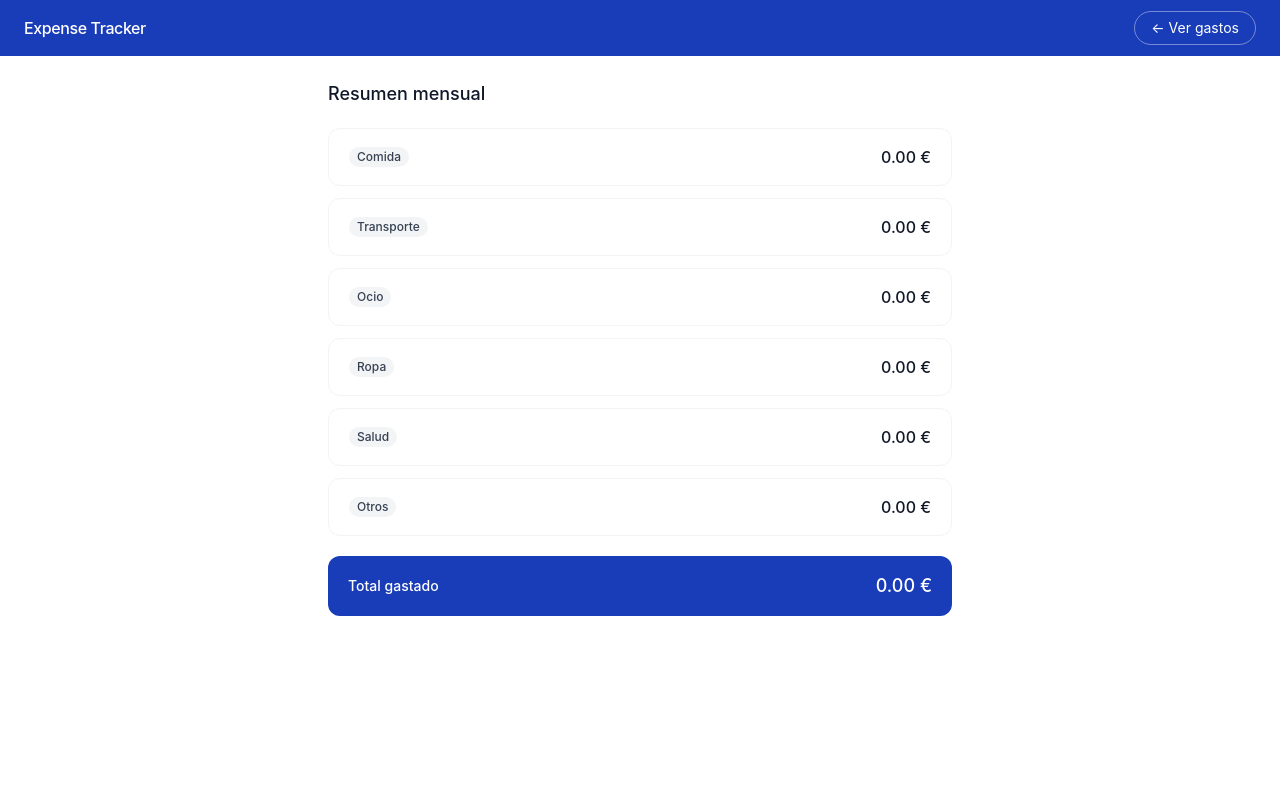
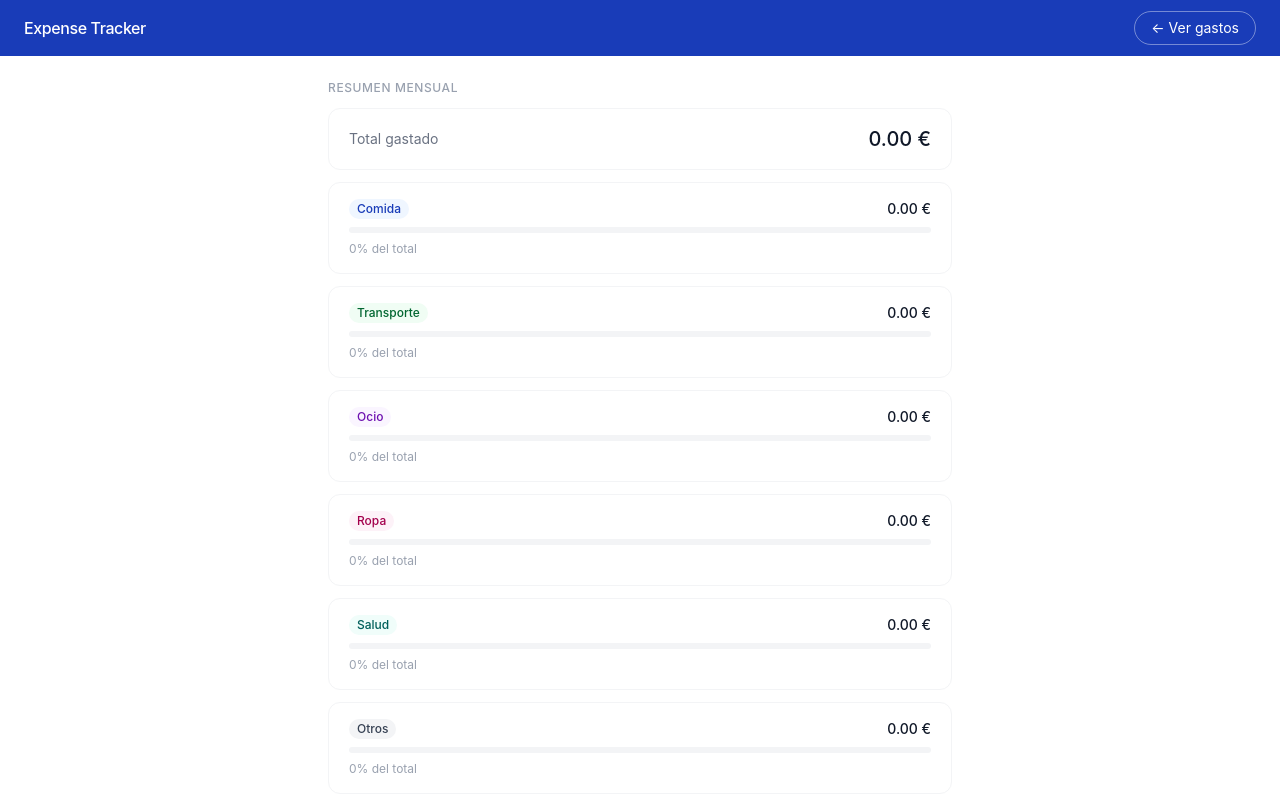
Before and after one commit to RubenRuiz2006/expense-tracker, a React (Vite) app: page /resumen in a window 1280 px wide. Shown: the top 812 px of the page. Built offline with nearby package versions, Linux system fonts and the light colour scheme; no server answers.

Commit message:
barras de porcentajes

```diff
--- a/src/pages/ResumenPage.tsx
+++ b/src/pages/ResumenPage.tsx
@@ -1,9 +1,17 @@
 import { useMemo } from 'react'
 import type { Categoria } from '../types/gasto'
 import { useGastosContext } from '../context/GastosContext'
-import ResumenCard from '../components/ResumenCard'
 
 const categorias: Categoria[] = ['Comida', 'Transporte', 'Ocio', 'Ropa', 'Salud', 'Otros']
+
+const coloresCategorias: Record<string, { badge: string; barra: string }> = {
+  Comida: { badge: 'bg-blue-50 text-blue-800', barra: '#1e40af' },
+  Transporte: { badge: 'bg-green-50 text-green-800', barra: '#166534' },
+  Ocio: { badge: 'bg-purple-50 text-purple-800', barra: '#6b21a8' },
+  Ropa: { badge: 'bg-pink-50 text-pink-800', barra: '#831843' },
+  Salud: { badge: 'bg-teal-50 text-teal-800', barra: '#134e4a' },
+  Otros: { badge: 'bg-gray-100 text-gray-700', barra: '#374151' },
+}
 
 export default function ResumenPage() {
   const { gastos } = useGastosContext()
@@ -26,21 +34,44 @@ export default function ResumenPage() {
     return total
   }, [gastos])
 
+  function calcularPorcentaje(total: number) {
+    if (totalGeneral === 0) return 0
+    return Math.round((total / totalGeneral) * 100)
+  }
+
   return (
     <div className="max-w-2xl mx-auto p-6 flex flex-col gap-3">
-      <h2 className="text-lg font-medium text-gray-900 mb-2">Resumen mensual</h2>
+      <p className="text-xs font-medium text-gray-400 uppercase tracking-wider">Resumen mensual</p>
 
-      {categorias.map((categoria) => (
-        <ResumenCard
-          key={categoria}
-          categoria={categoria}
-          total={totalesPorCategoria[categoria]}
-        />
-      ))}
+      <div className="bg-white rounded-xl border border-gray-100 px-5 py-4 flex justify-between items-center">
+        <span className="text-sm text-gray-500">Total gastado</span>
+        <span className="text-xl font-medium text-gray-900">{totalGeneral.toFixed(2)} €</span>
+      </div>
 
-      <div className="bg-blue-800 text-white rounded-xl px-5 py-4 flex justify-between items-center mt-2">
-        <span className="text-sm font-medium">Total gastado</span>
-        <span className="text-lg font-medium">{totalGeneral.toFixed(2)} €</span>
+      <div className="flex flex-col gap-3">
+        {categorias.map((categoria) => {
+          const total = totalesPorCategoria[categoria]
+          const porcentaje = calcularPorcentaje(total)
+          const colores = coloresCategorias[categoria]
+
+          return (
+            <div key={categoria} className="bg-white rounded-xl border border-gray-100 px-5 py-4 flex flex-col gap-2">
+              <div className="flex justify-between items-center">
+                <span className={`text-xs px-2 py-0.5 rounded-full font-medium ${colores.badge}`}>
+                  {categoria}
+                </span>
+                <span className="text-sm font-medium text-gray-900">{total.toFixed(2)} €</span>
+              </div>
+              <div className="bg-gray-100 rounded-full h-1.5 overflow-hidden">
+                <div
+                  className="h-full rounded-full transition-all duration-500"
+                  style={{ width: `${porcentaje}%`, background: colores.barra }}
+                />
+              </div>
+              <span className="text-xs text-gray-400">{porcentaje}% del total</span>
+            </div>
+          )
+        })}
       </div>
     </div>
   )
```
